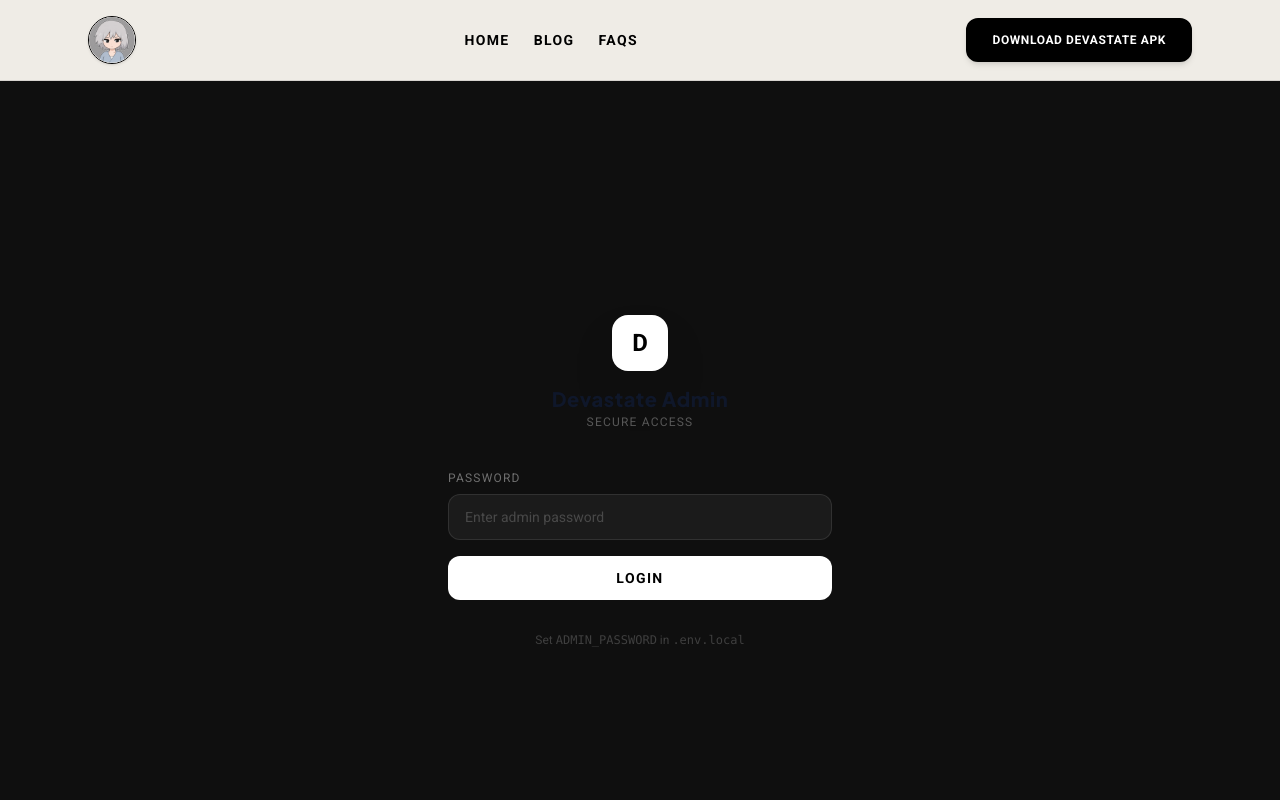
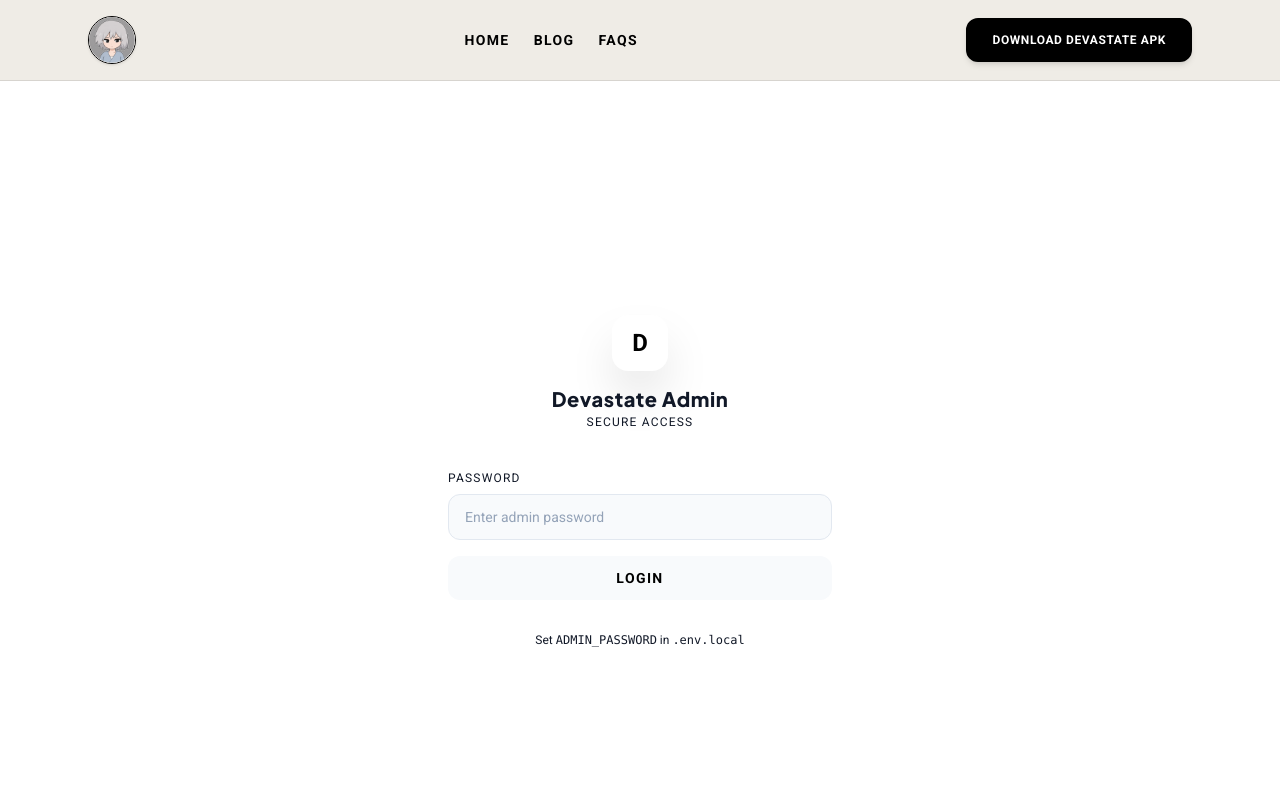
Before and after one commit to sbgmirza2-pixel/devastate, a Next.js app: page /admin/login in a window 1280 px wide. Shown: the top 800 px of the page. Built offline with nearby package versions, Linux system fonts and the light colour scheme; no server answers.

Commit message:
patch: change admin theme to light theme

```diff
--- a/app/admin/AdminClientShell.js
+++ b/app/admin/AdminClientShell.js
@@ -39,14 +39,14 @@ export default function AdminClientShell({ children }) {
   if (pathname === '/admin/login') return <>{children}</>;
   if (checking) {
     return (
-      <div className="min-h-screen flex items-center justify-center bg-[#0f0f0f]">
+      <div className="admin-light min-h-screen flex items-center justify-center bg-[#0f0f0f]">
         <div className="text-white/50 text-sm animate-pulse font-mono">Verifying session…</div>
       </div>
     );
   }
 
   return (
-    <div className="min-h-screen flex bg-[#0f0f0f] font-sans">
+    <div className="admin-light min-h-screen flex bg-[#0f0f0f] font-sans">
       {/* Sidebar */}
       <aside className={`
         fixed inset-y-0 left-0 z-40 w-64 bg-[#151515] border-r border-white/5
--- a/app/admin/login/page.js
+++ b/app/admin/login/page.js
@@ -35,7 +35,7 @@ export default function AdminLoginPage() {
   };
 
   return (
-    <div className="min-h-screen bg-[#0f0f0f] flex items-center justify-center p-4">
+    <div className="admin-light min-h-screen bg-[#0f0f0f] flex items-center justify-center p-4">
       <div className="w-full max-w-sm">
         {/* Logo */}
         <div className="flex flex-col items-center mb-10">
--- a/app/globals.css
+++ b/app/globals.css
@@ -46,3 +46,48 @@ h3 {
 h4 {
   font-weight: 600;
 }
+
+/* Keep the private admin UI light without changing the public site palette. */
+.admin-light {
+  background-color: #ffffff !important;
+  color: #111827;
+}
+
+.admin-light [class*="bg-[#0f0f0f]"],
+.admin-light [class*="bg-[#151515]"],
+.admin-light [class*="bg-[#1a1a1a]"],
+.admin-light [class*="bg-black/"] {
+  background-color: #ffffff !important;
+}
+
+.admin-light [class*="bg-white/"] {
+  background-color: #f8fafc !important;
+}
+
+.admin-light [class*="text-white"] {
+  color: #111827 !important;
+}
+
+.admin-light [class*="border-white"] {
+  border-color: #e2e8f0 !important;
+}
+
+.admin-light [class*="placeholder-white"]::placeholder {
+  color: #94a3b8 !important;
+}
+
+.admin-light [class*="hover:bg-white"]:hover {
+  background-color: #f1f5f9 !important;
+}
+
+.admin-light [class*="hover:border-white"]:hover {
+  border-color: #cbd5e1 !important;
+}
+
+.admin-light [class*="focus:bg-white"]:focus {
+  background-color: #ffffff !important;
+}
+
+.admin-light [class*="focus:border-white"]:focus {
+  border-color: #94a3b8 !important;
+}
```
